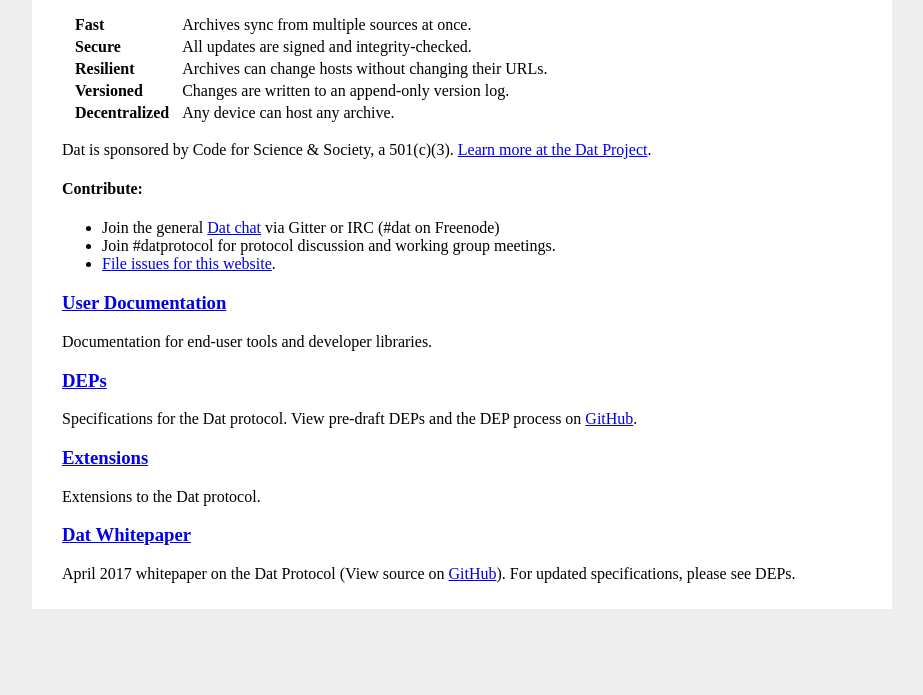
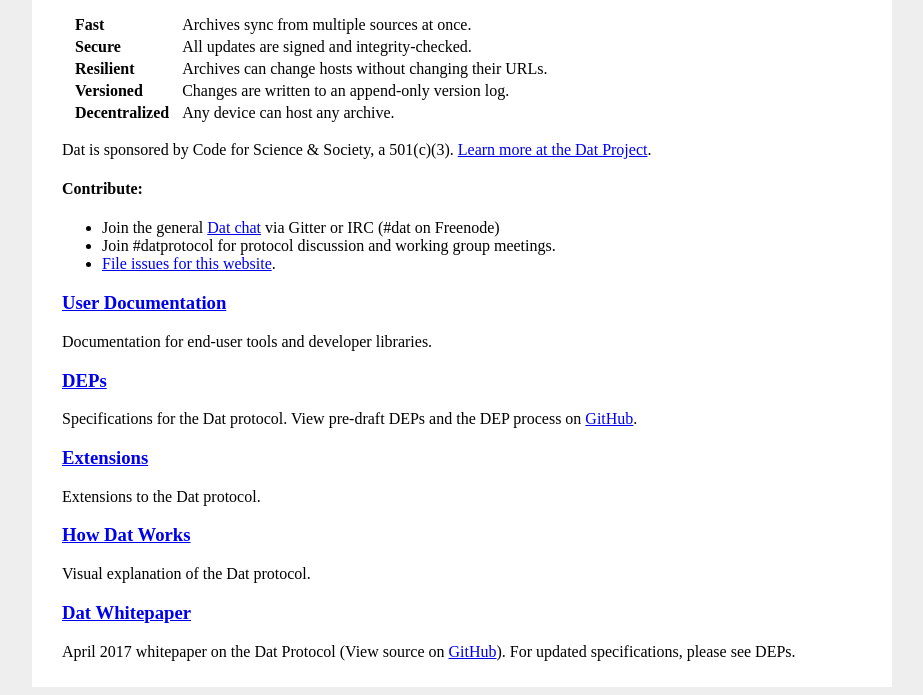
Before and after one commit to dat-ecosystem-archive/datprotocol.org, a website: page site/index.html in a window 1280 px wide. Shown: the part 137-832 px from the top of the page, without its empty margins (178-1101 px from the left). Before the commit the page ends 800 px from the top, so only its background shows below. Drawn offline with Linux system fonts and the light colour scheme.

Commit message:
Add link to How Dat Works (#15)

```diff
--- a/site/index.html
+++ b/site/index.html
@@ -32,6 +32,9 @@
       <h3><a href="/extensions">Extensions</a></h3>
       <p>Extensions to the Dat protocol.</p>
 
+      <h3><a href="https://datprotocol.github.io/how-dat-works/">How Dat Works</a></h3>
+      <p>Visual explanation of the Dat protocol.</p>
+
       <h3><a href="https://github.com/datprotocol/whitepaper/raw/master/dat-paper.pdf">Dat Whitepaper</a></h3>
       <p>April 2017 whitepaper on the Dat Protocol (View source on <a href="https://github.com/datprotocol/whitepaper">GitHub</a>). For updated specifications, please see DEPs.</p>
     </div>
```
